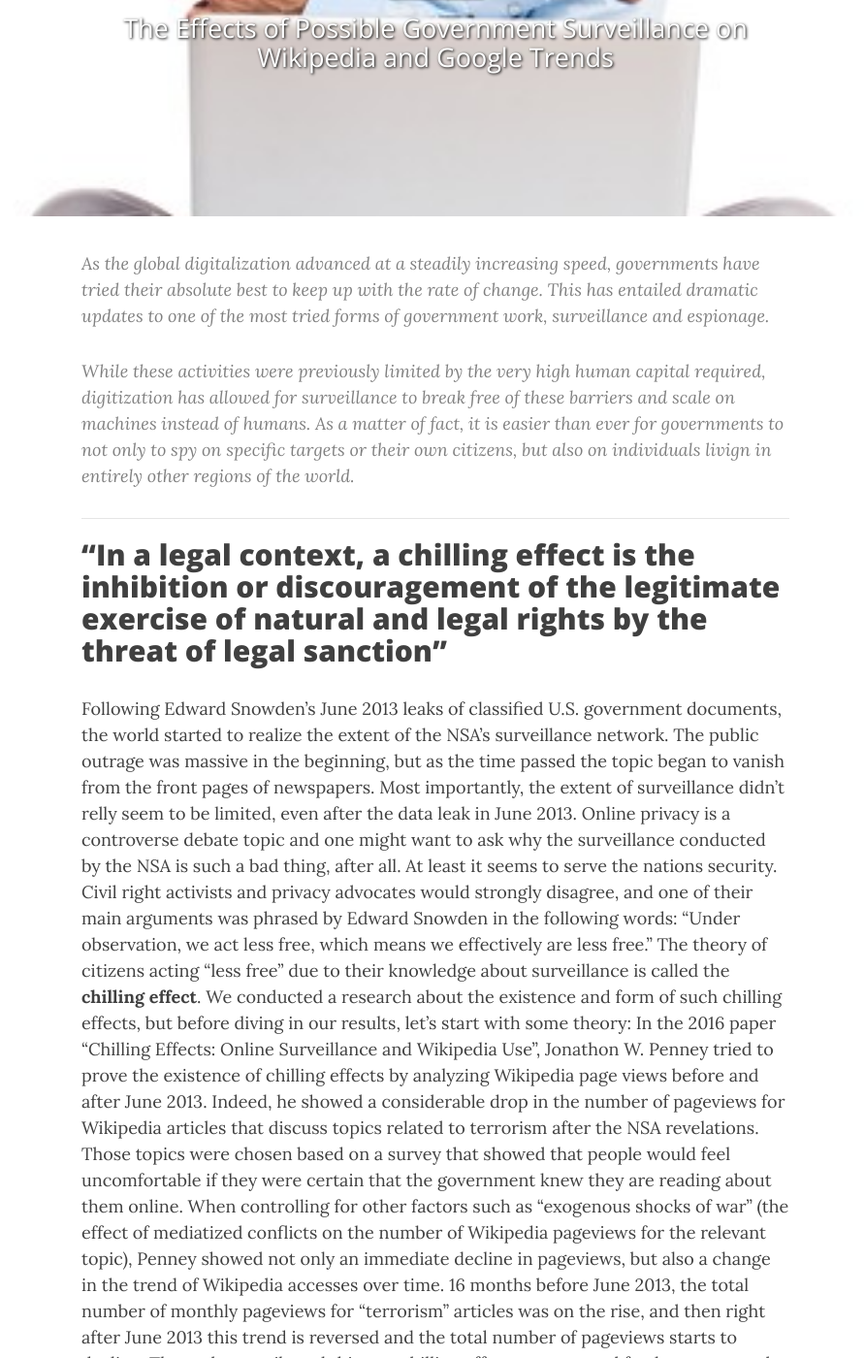
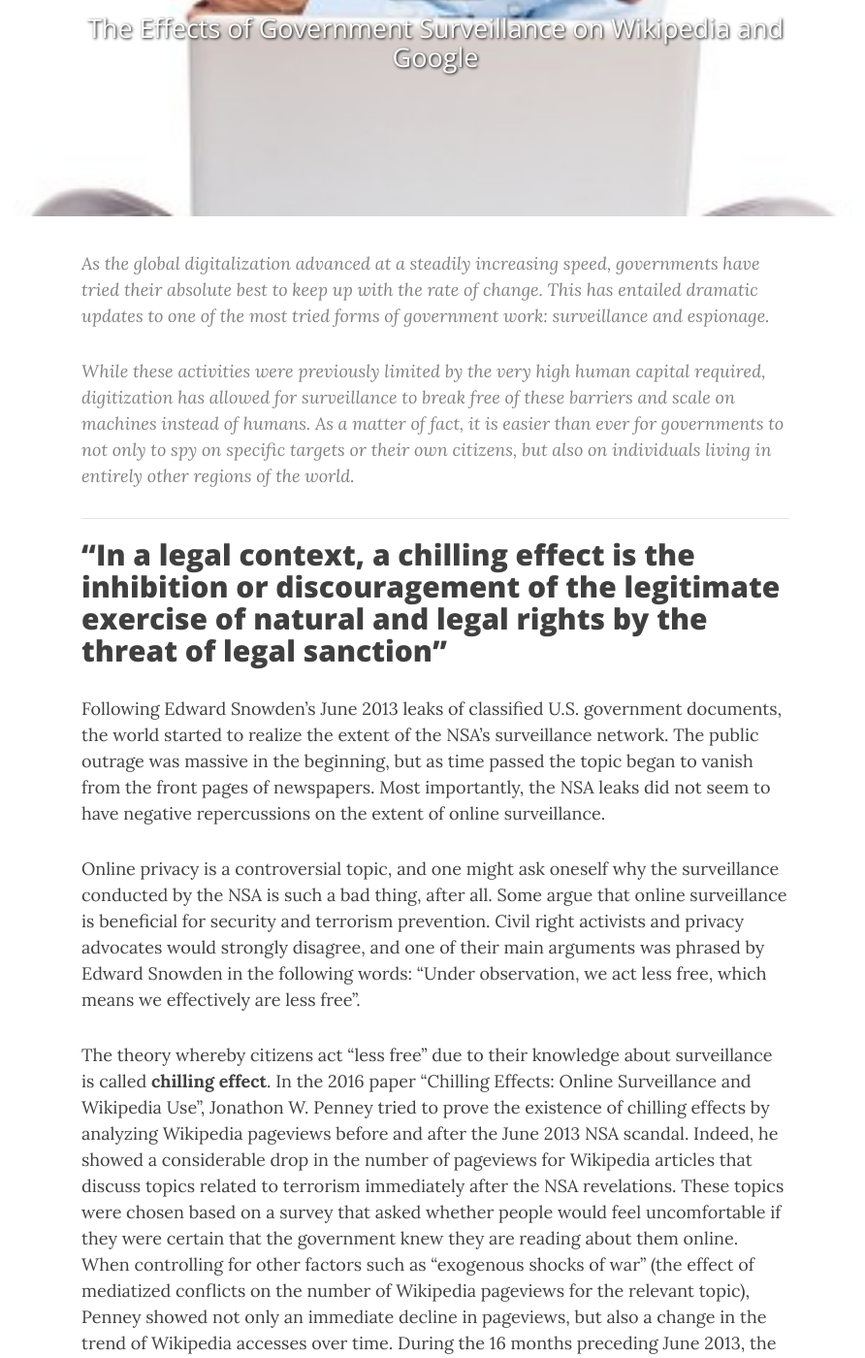
Before and after one commit to eliedz/eliedz.github.io, a Jekyll site: the page built from index.md, in a window 1280 px wide and 1400 px high, scrolled down 351 px. Shown: the whole window at 97% size, without its empty margins (191-1083 px from the left). Built offline with Jekyll 4.4.1, drawn with Linux system fonts in a browser that asks for light colours; nearby versions of some CDN libraries; some of the changed text lies outside the part shown.

Commit message:
Update index.md

```diff
--- a/index.md
+++ b/index.md
@@ -1,53 +1,65 @@
 ---
 layout: page
 title: Chilling Effects
-subtitle: The Effects of Possible Government Surveillance on Wikipedia and Google Trends
+subtitle: The Effects of Government Surveillance on Wikipedia and Google
 cover-img: "assets/img/luismolinero161100068.jpg"
 ---
 > As the global digitalization advanced at a steadily increasing speed, governments have tried their absolute best to keep up with the rate of change.
-This has entailed dramatic updates to one of the most tried forms of government work, surveillance and espionage.
+This has entailed dramatic updates to one of the most tried forms of government work: surveillance and espionage.
 
 > While these activities were previously limited by the very high human capital required, digitization has allowed for surveillance to break free of these barriers and scale on machines instead of humans.
-As a matter of fact, it is easier than ever for governments to not only to spy on specific targets or their own citizens, but also on individuals livign in entirely other regions of the world.
+As a matter of fact, it is easier than ever for governments to not only to spy on specific targets or their own citizens, but also on individuals living in entirely other regions of the world.
 
 -----------------------
 ## "In a legal context, a chilling effect is the inhibition or discouragement of the legitimate exercise of natural and legal rights by the threat of legal sanction"
-Following Edward Snowden's June 2013 leaks of classified U.S. government documents, the world started to realize the extent of the NSA's surveillance network. The public outrage was massive in the beginning, but as the time passed the topic began to vanish from the front pages of newspapers. Most importantly, the extent of surveillance didn't relly seem to be limited, even after the data leak in June 2013.
-Online privacy is a controverse debate topic and one might want to ask why the surveillance conducted by the NSA is such a bad thing, after all. At least it seems to serve the nations security. Civil right activists and privacy advocates would strongly disagree, and one of their main arguments was phrased by Edward Snowden in the following words: "Under observation, we act less free, which means we effectively are less free." The theory of citizens acting "less free" due to their knowledge about surveillance is called the **chilling effect**. We conducted a research about the existence and form of such chilling effects, but before diving in our results, let's start with some theory:
-In the 2016 paper "Chilling Effects: Online Surveillance and Wikipedia Use", Jonathon W. Penney tried to prove the existence of chilling effects by analyzing Wikipedia page views before and after June 2013. Indeed, he showed a considerable drop in the number of pageviews for Wikipedia articles that discuss topics related to terrorism after the NSA revelations. Those topics were chosen based on a survey that showed that people would feel uncomfortable if they were certain that the government knew they are reading about them online.
+Following Edward Snowden's June 2013 leaks of classified U.S. government documents, the world started to realize the extent of the NSA's surveillance network.
+The public outrage was massive in the beginning, but as time passed the topic began to vanish from the front pages of newspapers.
+Most importantly, the NSA leaks did not seem to have negative repercussions on the extent of online surveillance.
+
+Online privacy is a controversial topic, and one might ask oneself why the surveillance conducted by the NSA is such a bad thing, after all.
+Some argue that online surveillance is beneficial for security and terrorism prevention.
+Civil right activists and privacy advocates would strongly disagree, and one of their main arguments was phrased by Edward Snowden in the following words: "Under observation, we act less free, which means we effectively are less free".
+
+The theory whereby citizens act "less free" due to their knowledge about surveillance is called **chilling effect**.
+In the 2016 paper "Chilling Effects: Online Surveillance and Wikipedia Use", Jonathon W. Penney tried to prove the existence of chilling effects by analyzing Wikipedia pageviews before and after the June 2013 NSA scandal.
+Indeed, he showed a considerable drop in the number of pageviews for Wikipedia articles that discuss topics related to terrorism immediately after the NSA revelations.
+These topics were chosen based on a survey that asked whether people would feel uncomfortable if they were certain that the government knew they are reading about them online.
 When controlling for other factors such as "exogenous shocks of war" (the effect of mediatized conflicts on the number of Wikipedia pageviews for the relevant topic), Penney showed not only an immediate decline in pageviews, but also a change in the trend of Wikipedia accesses over time.
-16 months before June 2013, the total number of monthly pageviews for "terrorism" articles was on the rise, and then right after June 2013 this trend is reversed and the total number of pageviews starts to decline.
-The author attributed this to a chilling effect on users and further supported this thesis by showing that, for a comparator group containing articles about similar but less privacy-sensitive topics, no such effect could be observed.
+During the 16 months preceding June 2013, the total number of monthly pageviews for "terrorism" articles was on the rise, and then right after June 2013 this trend is reversed and the monthly number of pageviews starts to decline.
+The author attributed these results to a chilling effect on users and further supported this thesis by showing that, for a comparator group containing articles about similar but less privacy-sensitive topics (related to U.S. domestic security), no such effect could be observed.
 
 ![original-plot](assets/img/paper-plot-4a.png)
 
-The topics were picked by combining an analysis on a sample of volunteer's perception of the topics as well as a curated list from the Department of Homeland security classifying these topics as 'related to the issue of terrorism'. The comparator group of topics were security related but not directly related to terrorism.
-Penney's analysis seemed to proove the existence of chilling effects by clearly showing a difference between the pre- and post-Snowden eras. Nevertheless, we wanted to dig further into the topic and take a closer look: Would we be able to observe similar effects for a longer time range an other data sources to support the theory of chilling effects even more? Or was it just an unlucky correlation that Penney found?
-In our own study, we were extending the duration of the analysis, considering Wikipedia articles in other languages than English, and also analysing Google Search Trends as an additional data source.
+The topics were picked by combining an analysis on a sample of volunteer's perception of the topics, as well as a curated list from the Department of Homeland security classifying these topics as 'related to the issue of terrorism'.
+The comparator group of topics were security related but not directly related to terrorism.
+Penney's analysis seemed to prove the existence of chilling effects by clearly showing a difference between the pre- and post-Snowden eras.
 
-We started out with the hypothesis that chilling effects do indeed happen and we will still see their effects in the long term data, maybe even prove the existence of long-term chilling effects for a range more than just a year after a majorn event like Snowdens publication.
-We therefore divided our project into three targeted questions:
+Nevertheless, we wanted to dig further into the topic and take a closer look: can we observe similar chilling effects when considering a longer time range? Do other data sources support this theory of chilling effects even more? Or could it be that it just an unlucky correlation that Penney found?
 
-1. Are the chilling effects long-lasting, or do they disappear after an extended period of time?
-2. Are these chilling effects language-dependent (on Wikipedia)? What different reactions to the NSA revelations are there?
+To answer these questions, we divided our project into three targeted questions, that we will answer individually:
+
+1. Are the chilling effects on Wikipedia long-lasting, or do they disappear after some period of time?
+2. Are these chilling effects on Wikipedia language-dependent? What different reactions to the NSA revelations are there?
 3. Are the observed chilling effects only present on Wikipedia or can they also be seen on Google Trends?
 
 
 -----------------------
-### 1. Are the chilling effects long term?
-One of the conclusions of Penny's paper was the need of longer term studies in order to confirm that the chilling effects aren't short lived.
-Luckily, a considerable amount of time has passed since his paper was published and a lot more data has been gathered.
+### 1. Are the chilling effects long lasting?
+One of the conclusions of Penny's paper was the need of longer term studies in order to confirm that the chilling effects aren't short-lived.
+Luckily, a considerable amount of time has passed since his paper was published and a lot more data has been gathered since.
 In order to offer a more comprehensive overall picture, we not only used fresh data from after the paper was published until the present, but also older data from 2010 for an even more robust historical view of its evolution.
 
-However, it is important to point out that our data is not perfect and does present some anomalies.
+<!-- NOT SURE IF THIS PART IS RELEVANT -->
+
+<!-- However, it is important to point out that our data is not perfect and does present some anomalies.
 Most notably, the API that we used combined data from two different data sources, the official Wikimedia API (starting in 2016) and another website for legacy data.
-In fact, a lot of articles show 0 pageviews for some days before 2016, which even with chilling effects would not be realistic.
+In fact, a lot of articles show 0 pageviews for some days before 2016, which even with chilling effects would not be realistic. -->
 
-![missing-wiki](assets/img/missing-data-wiki.png)
+<!-- ![missing-wiki](assets/img/missing-data-wiki.png) -->
 
-We can see a considerable spike in the amount of missing data during the period between month 55 and 60.
+<!--We can see a considerable spike in the amount of missing data during the period between month 55 and 60.
 Accordingly, we decided to disregard these months in our regression analysis to avoid biasing the results.
-Our analysis will also be two fold, one until the end of 2015 and another untill 2019, this is to take into account the change in API and the possibility of inconsistent data.
+Our analysis will also be two fold, one until the end of 2015 and another untill 2019, this is to take into account the change in API and the possibility of inconsistent data. -->
 
 <!---
 <html><head>
@@ -109,9 +121,11 @@
 
 
 ### 2. Are these chilling effects language-dependent?
-Although the NSA is a US Government agency, the US' influence as a world superpower means that everything happening in the US also affects the rest of the world. It is also worth considering that the people with the highest probability to be monitored or perceive to be monitored are immigrants and expats who might not necessarily use English Wikipedia. In addition, the leaks themselves directly mention that the espionage was not only targete at American citizens or even residents but also foreign residents as well.
+Although the NSA is a U.S. Government agency, the U.S.' influence as a world "superpower" means that many things happening in the US also affect the rest of the world.
+It is also worth considering that the U.S. residents with the highest probability of being monitored are immigrants and expats who might not necessarily use English Wikipedia.
+In addition, the leaks themselves directly mention that the espionage was not targeted specifically at U.S. citizens or even U.S. residents, but mainly at foreign residents.
 
-We explored the pageview data for the same articles in 6 different languages of Wikipedia in order to see the possible effects of this and help support our hypothesis.
+As such, we analysed the pageviews for the same two groups of Wikipedia articles, but translated into 5 additional languages: German, French, Spanish, Italian and Portuguese.
 
 
 <!---
@@ -183,16 +200,20 @@
  <object id="plot" style="height: 450pt;width: 100%;" type="text/html" data="assets/html/sample_plot.html" ></object>
 -->
 
-Due to the nature of the Google Trends API, we had to use [EPFL dlab's g-tab](https://github.com/epfl-dlab/GoogleTrendsAnchorBank) library to get calibrated results for each topic that we could aggregate on the same scale.
-As can be seen in the plot, there does not appear to be any noticeable chilling effects.
+<!-- POTENTIALLY REDO THIS AFTER NEW RESULTS -->
+
+Due to the nature of the Google Trends API, we had to use [EPFL dlab's g-tab](https://github.com/epfl-dlab/GoogleTrendsAnchorBank) library to get calibrated results for each topic that we could compare on the same scale.
+As we can see in the plot, there does not appear to be any noticeable chilling effects.
 We tried to control for exogenous shocks as well but we did not observe any significant ones that had noticeable effects on any single topic.
 
-This really puts into question the initial hypothesis and raises some new ideas about the possible causes of such an unexpected discrepancy between Google Search and Wikipedia.
-Chilling effects are largely based on people's perceived levels of risks and not the actual risks posed.
-For our hypothesis to still stand there needs to exist some reason people are assuming that search queries involving these terms do not present the same perceived risk.
+This really goes against the author's claim and raises some new ideas about the possible causes of such an unexpected discrepancy between Google Search and Wikipedia.
+Chilling effects are largely based on people's perceived levels of risk, and not on the actual risks that they might face.
+For the author's claim to still stand, there needs to exist some reason why people are assuming that search queries involving these terms do not present the same level of risk as accessing a Wikipedia article.
+<!-- I'm not sure I like this part, it's not really relevant and Wikipedia is a reliable source, teachers just don't want people to copy things without checking them -->
 One possible explanation could be that users perceive Google searches, involving mostly results from more mainstream sources and media outlets, with less worry  opposed to Wikipedia which might be perceived as a less legitimate and a shadier source of information, especially given the widespread campaign in the past of western schools to dissuade students from using Wikipedia as a valid source of information in their schoolwork.
-Another possible explanation would be the introduction of "in-depth articles" by Google as well as Google Hummingbird to their search algorithm, both updates that improve Google's knowledge graph feature considerably.
-Google Knowledge graphs show people information, usually from a topic's Wikipedia article, right in the search page and therefore might cause a lot of users to not need to visit the full Wikipedia page.
+
+Another possible explanation would be the introduction of the Google features "in-depth articles" and Google Hummingbird, which improve the search engine's knowledge graph considerably.
+Google knowledge graphs show information about people and events, usually from a topic's Wikipedia article, right in the search page and therefore might cause a lot of users to not need to visit the full Wikipedia page.
 This has already been widely believed to have caused a [considerable decrease in Wikipedia pageviews](https://www.theregister.com/2014/01/13/google_stabs_wikipedia_in_the_front) after the features were introduced.
 
 
```
Also changed, not shown: other parts of index.md (+5 -2 lines).
